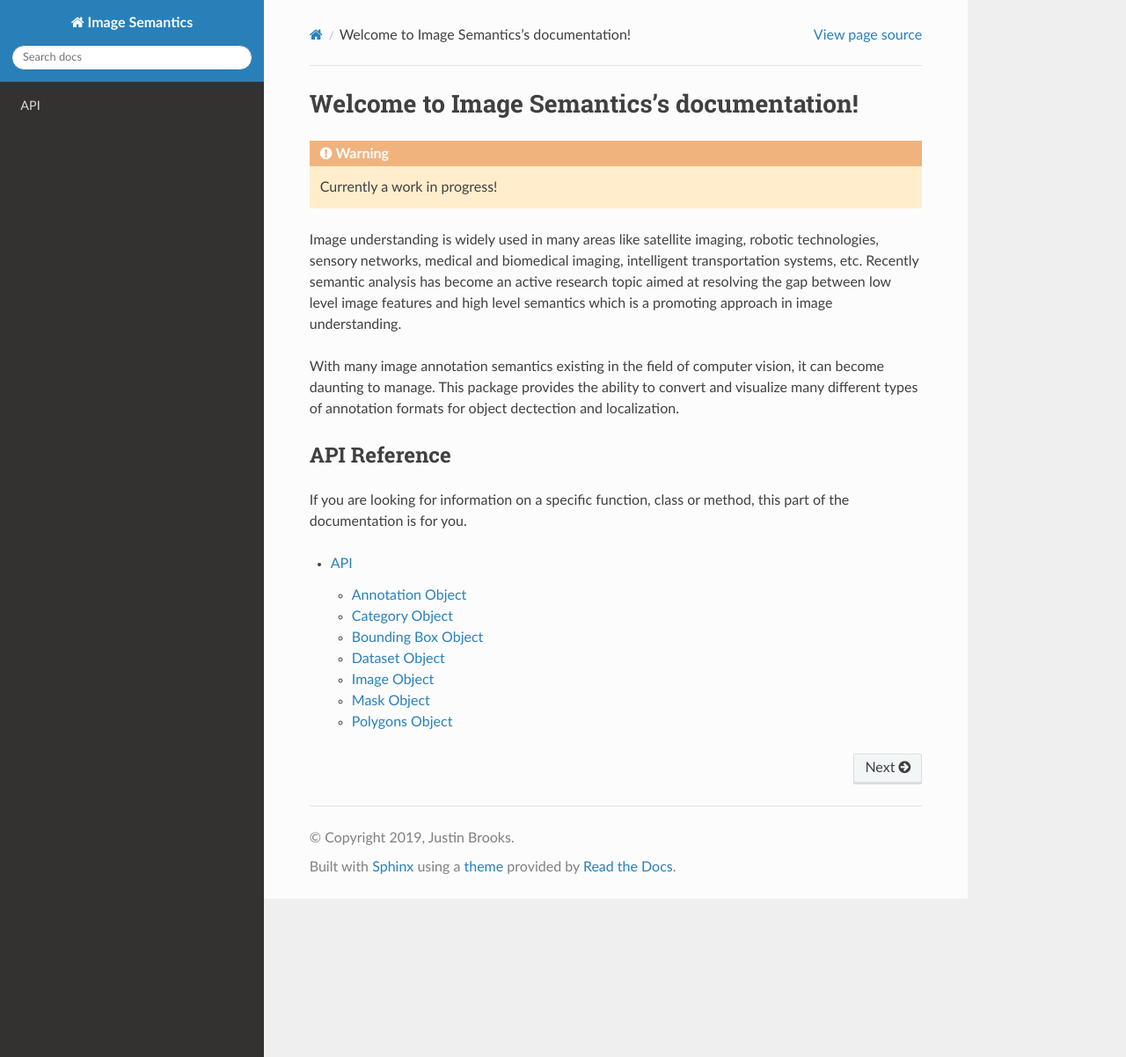
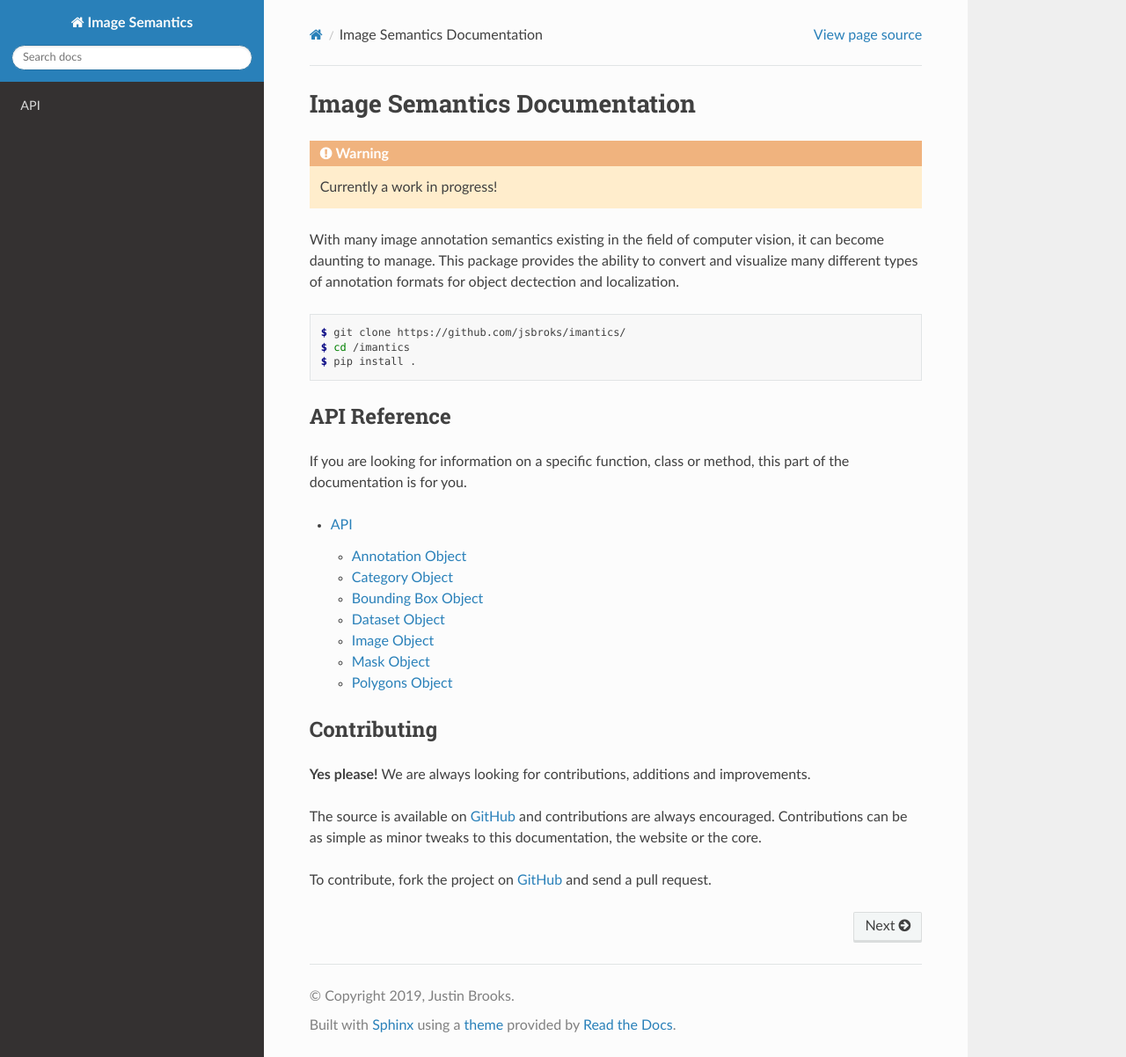
Before and after one commit to jsbroks/imantics, a Sphinx documentation site: the page built from docs/index.rst, in a window 1280 px wide and 1202 px high. Shown: the whole window at 88% size. Built offline with Sphinx 7.4.7 and the Read the Docs theme 2.0.0, drawn with Linux system fonts in a browser that asks for light colours.

Commit message:
Contributing section

```diff
--- a/docs/index.rst
+++ b/docs/index.rst
@@ -1,24 +1,21 @@
-.. rst-class:: hide-header
-
-.. rst-class:: hide-header
-
-Welcome to Image Semantics's documentation!
-===========================================
+=============================
+Image Semantics Documentation
+=============================
 
 .. warning::
     Currently a work in progress!
-
-Image understanding is widely used in many areas like satellite imaging,
-robotic technologies, sensory networks, medical and biomedical imaging,
-intelligent transportation systems, etc. Recently semantic analysis has
-become an active research topic aimed at resolving the gap between low level
-image features and high level semantics which is a promoting approach in
-image understanding.
 
 With many image annotation semantics existing in the field of computer vision,
 it can become daunting to manage. This package provides the ability to convert
 and visualize many different types of annotation formats for object dectection
 and localization.
+
+.. code-block:: console
+
+    $ git clone https://github.com/jsbroks/imantics/
+    $ cd /imantics
+    $ pip install .
+
 
 API Reference
 -------------
@@ -30,3 +27,16 @@ method, this part of the documentation is for you.
    :maxdepth: 2
 
    api
+
+
+Contributing
+------------
+
+**Yes please!**  We are always looking for contributions, additions and improvements.
+
+The source is available on `GitHub <https://github.com/jsbroks/imantics/>`_
+and contributions are always encouraged. Contributions can be as simple as
+minor tweaks to this documentation, the website or the core.
+
+To contribute, fork the project on
+`GitHub <https://github.com/jsbroks/imantics/>`_ and send a pull request.
```
